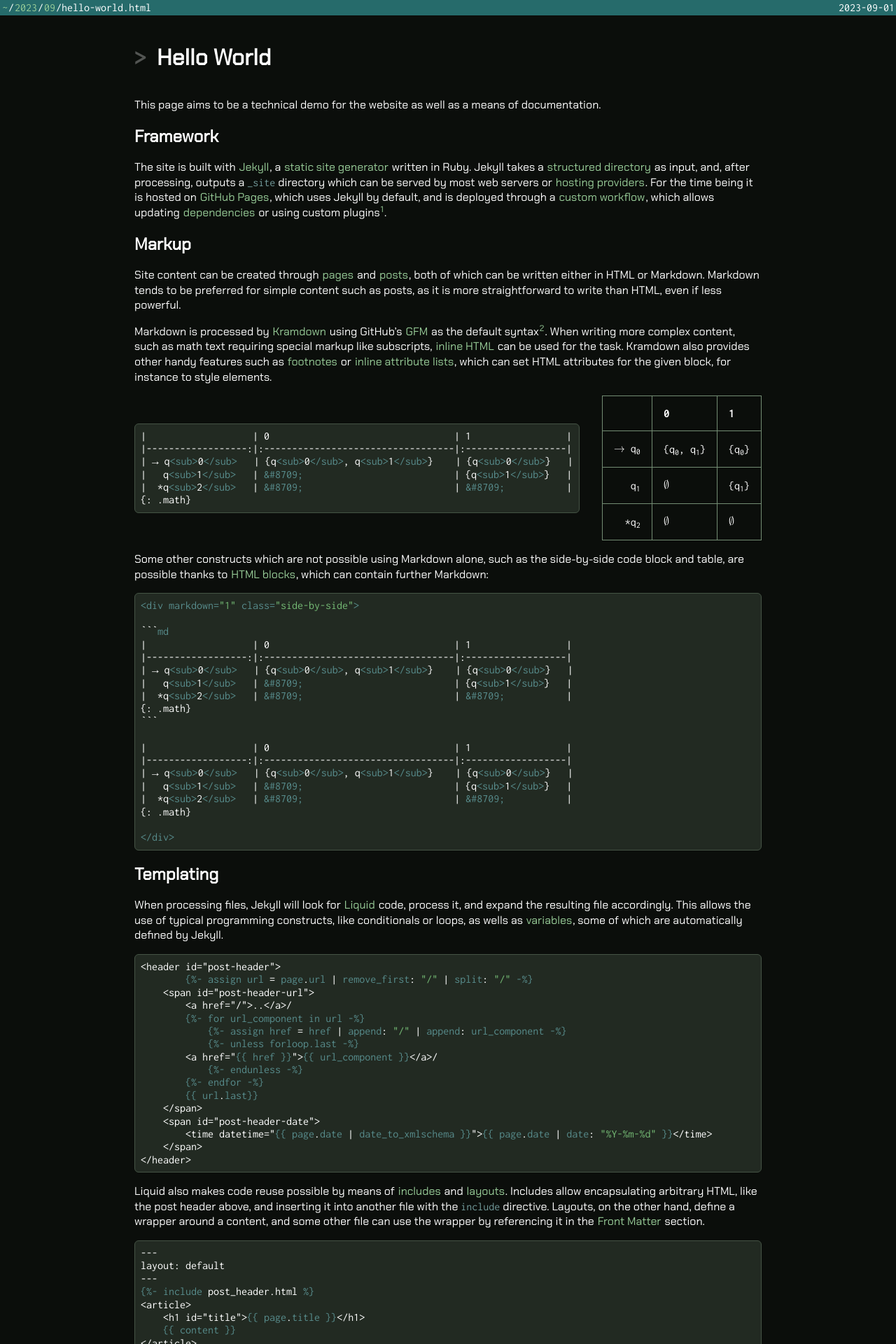
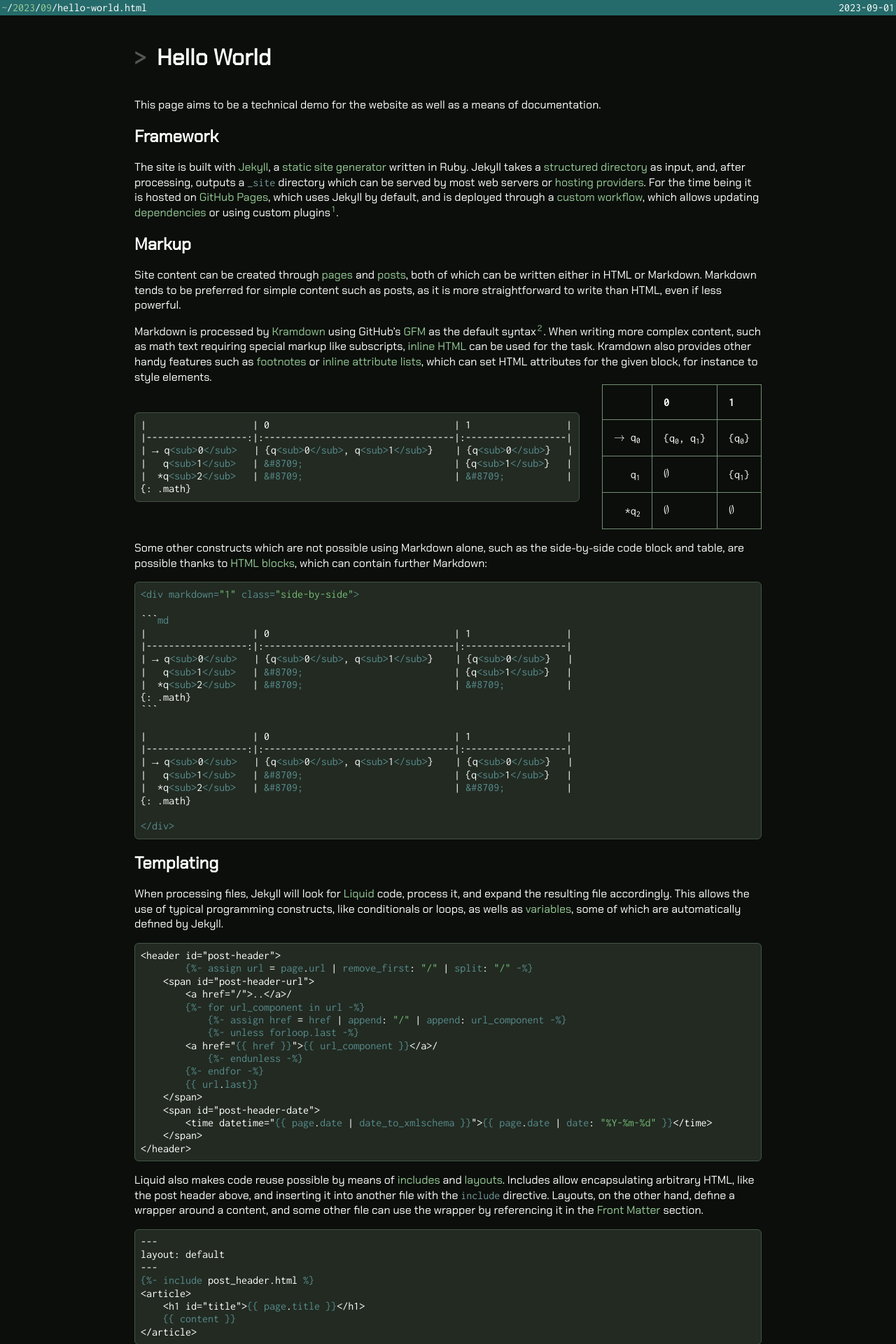
Before and after one commit to UserNombre/usernombre.github.io, a Jekyll site: the page built from _posts/2023-09-01-hello-world.md, in a window 1280 px wide. Shown: the top 1920 px of the page at 70% size. Built offline with Jekyll 4.4.1, drawn with Linux system fonts in a browser that asks for light colours.

Commit message:
[IMP] _sass/general.scss

```diff
--- a/_sass/general.scss
+++ b/_sass/general.scss
@@ -22,6 +22,7 @@
 
 p {
     line-height: 1.35em;
+    margin-bottom: 0;
 }
 
 table, th, td {
@@ -41,10 +42,15 @@
 }
 
 a {
-    padding: 1px;
     border-radius: 2px;
     color: $color-primary-light;
     text-decoration: none;
+}
+
+// Fix spacing within ol
+ol > li {
+    padding-left: 0.5em;
+    margin-top: 0.25em;
 }
 
 //// CSS attributes
@@ -53,8 +59,13 @@
     text-decoration: underline $color-secondary-light dotted;
 }
 
+sup[role=doc-noteref] a {
+    padding: 2px;
+}
+
 //// CSS pseudo-classes
 
+// Highlight links
 a:hover, a:focus {
     color: $color-background;
     background: $color-primary;
@@ -145,10 +156,6 @@
     user-select: none;
 }
 
-.relevant {
-    color: $color-secondary-light;
-}
-
 /// Animations
 
 @keyframes blink {
```
